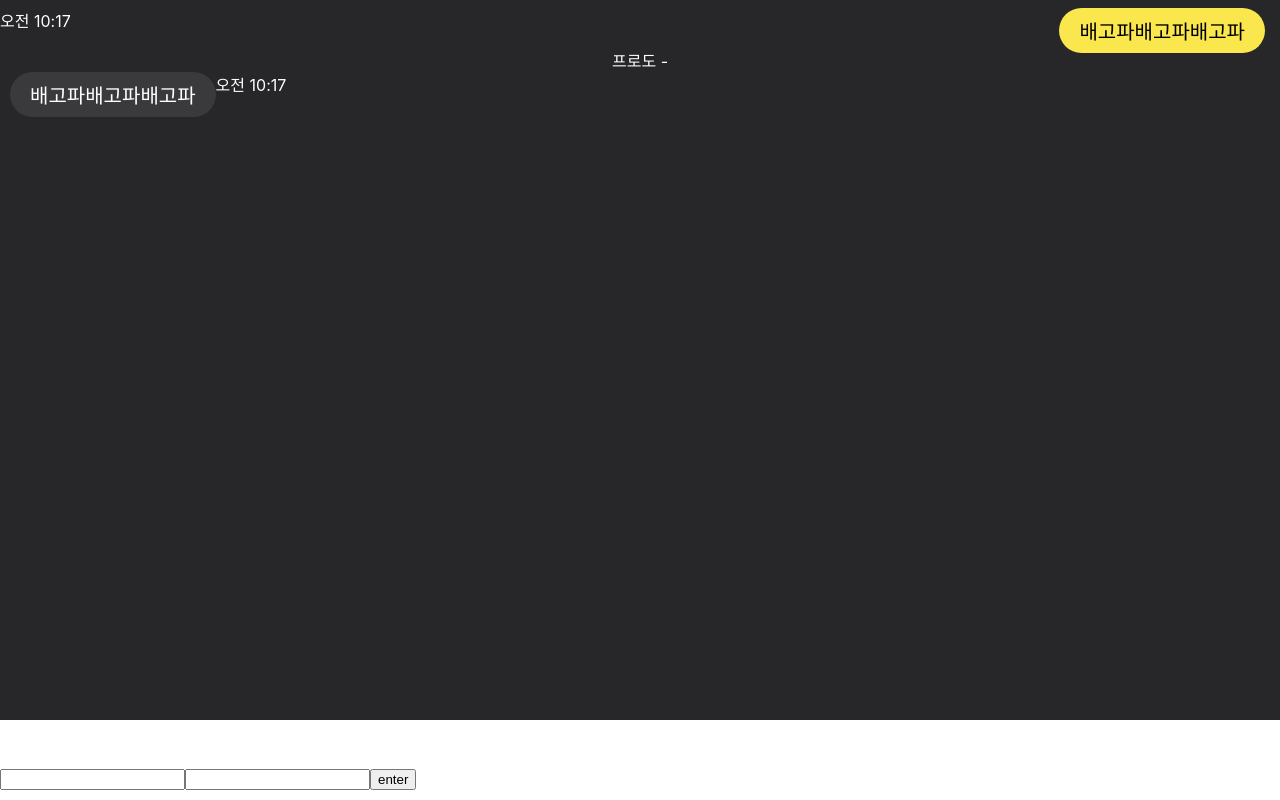
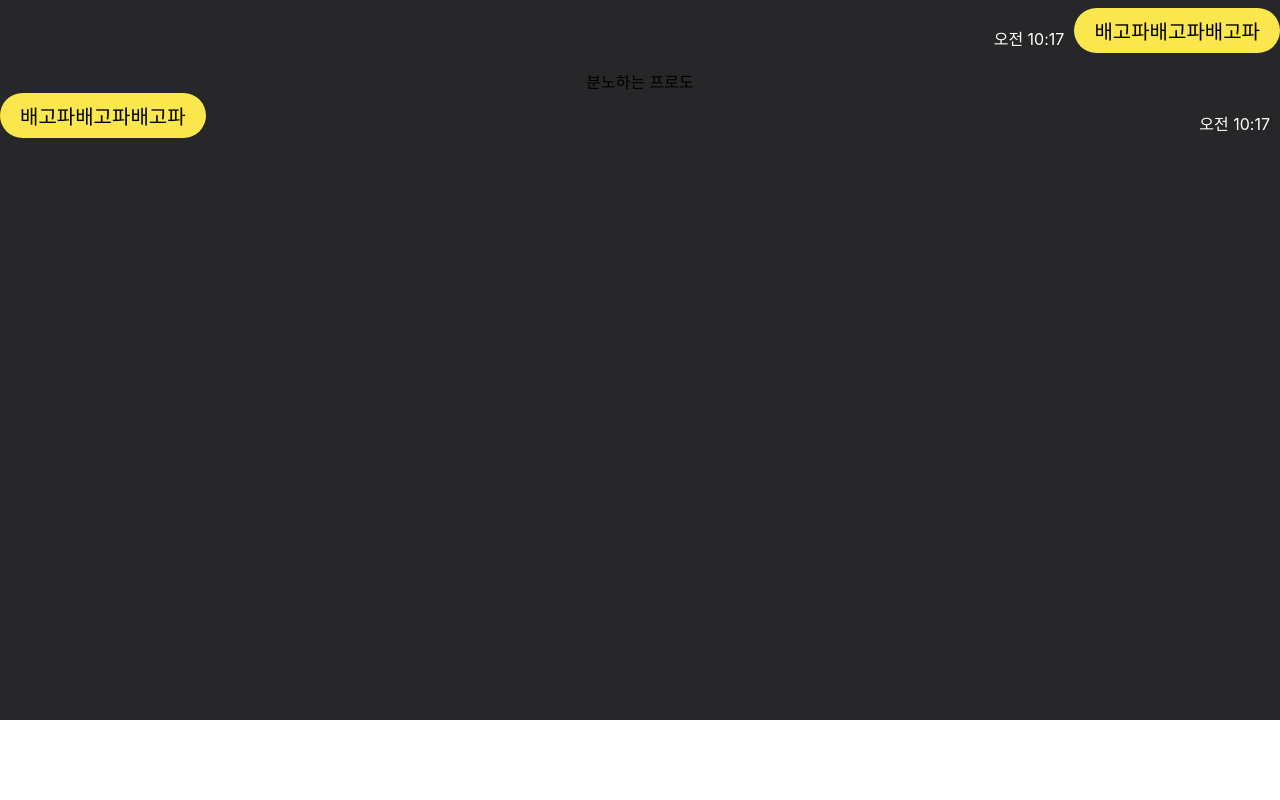
Before and after one commit to dogFootLog/kajjao-talk, a React (Create React App) app: page / in a window 1280 px wide. Built offline with nearby package versions, Linux system fonts and the light colour scheme.

Commit message:
[220706] css 수정

```diff
--- a/src/Main.css
+++ b/src/Main.css
@@ -2,7 +2,7 @@
   position: relative;
 }
 
-.balloon-area {
+.balloon-container {
   background-color: rgb(39, 38, 40);
   height: 90vh;
   position: absolute;
--- a/src/Main.tsx
+++ b/src/Main.tsx
@@ -11,7 +11,7 @@ interface talkShape {
 const Main = () => {
   const [talkList, setTalkList] = useState<talkShape[]>([
     { sender: 'me', message: '배고파배고파배고파' },
-    { sender: '프로도', message: '배고파배고파배고파' },
+    { sender: '분노하는 프로도', message: '배고파배고파배고파' },
   ]);
 
   const onEnter = (values: talkShape) => {
@@ -21,10 +21,10 @@ const Main = () => {
 
   return (
     <div className="container">
-      <div className="balloon-area">
+      <div className="balloon-container">
         <Balloons talkList={talkList} />
       </div>
-      <div className="input-area">
+      <div className="input-container">
         <InputList onEnter={onEnter} />
       </div>
     </div>
--- a/src/components/balloons/Balloons.css
+++ b/src/components/balloons/Balloons.css
@@ -1,4 +1,41 @@
+.span-wrap-me {
+  display: flex;
+}
+
+.span-wrap-other {
+  display: flex;
+  flex-direction: row-reverse;
+}
+
+.balloon-child {
+  border-radius: 1.5rem;
+  padding-left: 20px;
+  padding-right: 20px;
+  padding-top: 8px;
+  padding-bottom: 8px;
+  max-width: 200px;
+  font-size: 20px;
+  background-color: rgb(250, 230, 77);
+  color: black;
+  right: 15px;
+}
+
 .balloon-wrapper {
+  padding-top: 8px;
+  padding-bottom: 8px;
+  position: relative;
+  margin-top: auto;
+  margin-bottom: 0px;
+}
+
+.balloon-time {
+  color: white;
+  margin-left: auto;
+  margin-right: 10px;
+  margin-top: 18px;
+}
+
+/*.balloon-wrapper {
   padding-top: 8px;
   padding-bottom: 8px;
   position: relative;
@@ -18,6 +55,7 @@
 
 .span-wrap {
   display: flex;
+  justify-content: center;
 }
 
 .balloon-comp:nth-child(1) {
@@ -35,6 +73,7 @@
 .balloon-time {
   color: white;
   right: 10px;
+  margin-left: auto;
 }
 
 .me {
@@ -48,4 +87,4 @@
   background-color: rgb(58, 58, 60);
   color: white;
   margin-left: 10px;
-}
+}*/
--- a/src/components/balloons/Balloons.tsx
+++ b/src/components/balloons/Balloons.tsx
@@ -8,19 +8,15 @@ type ballonProps = {
 };
 
 const Balloon = ({ sender, time, children, showSender }: ballonProps) => (
-  <div className="balloon-wrapper">
+  <div
+    className={`balloon-wrapper ${sender === 'me' ? 'me-wrap' : 'other-wrap'}`}
+  >
     {showSender && sender !== 'me' && (
-      <div className="balloon-sender">{`${sender} - `}</div>
+      <div className="balloon-sender">{`${sender}`}</div>
     )}
-    <div className={`span-wrap ${sender === 'me' ? 'me-wrap' : 'other-wrap'}`}>
-      <div className="balloon-time balloon-comp">{time}</div>
-      <div
-        className={`balloon-child balloon-comp ${
-          sender === 'me' ? 'me' : 'other'
-        }`}
-      >
-        {children}
-      </div>
+    <div className={`${sender === 'me' ? 'span-wrap-me' : 'span-wrap-other'}`}>
+      <div className="balloon-time">{time}</div>
+      <div className="balloon-child">{children}</div>
     </div>
   </div>
 );
```
